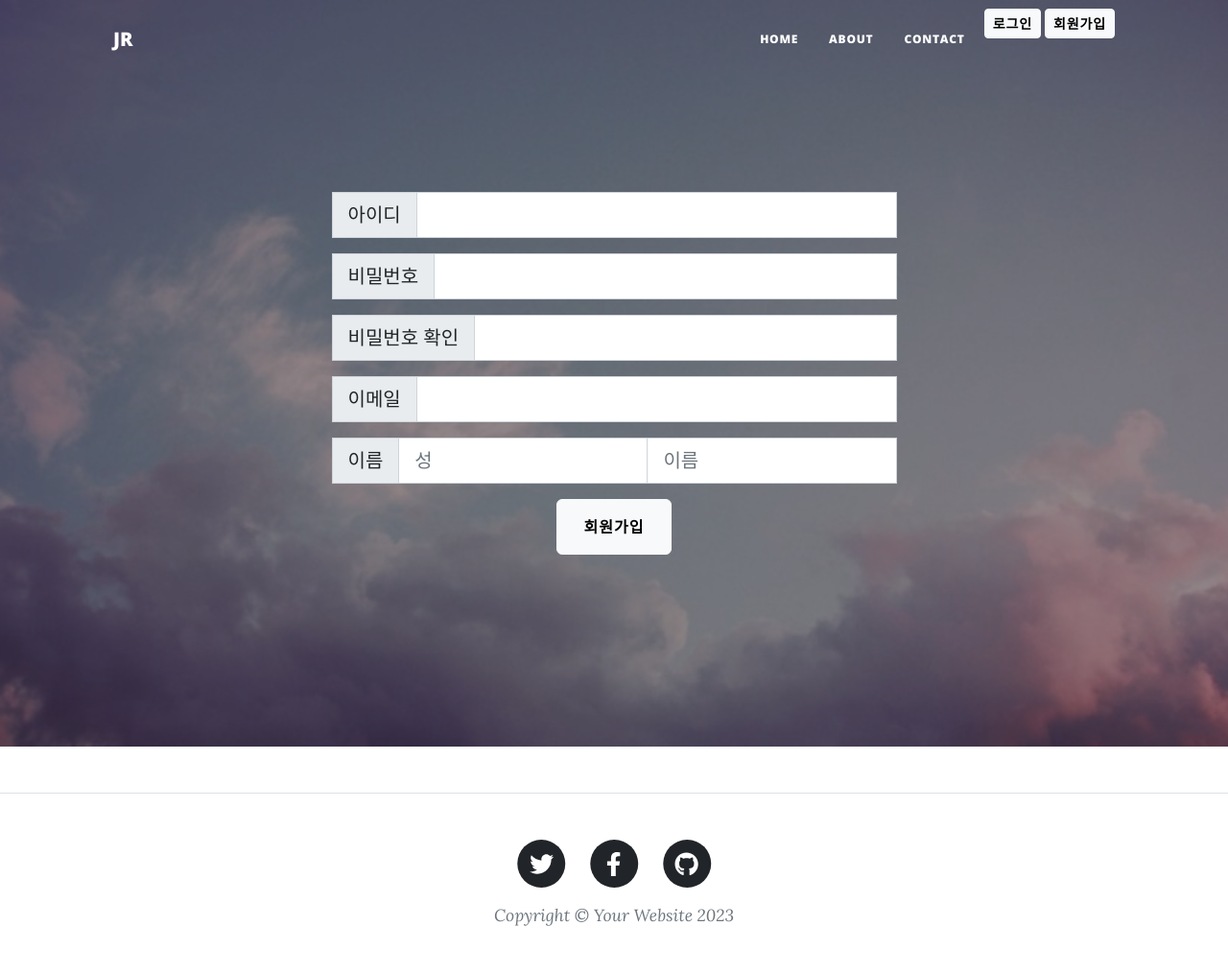
After one commit to JangJuRi/my_blog, a Django app: page /signup/ in a window 1280 px wide. The commit adds this page. Shown: the whole page at 96% size. Run offline with Django 5.2, Linux system fonts and the light colour scheme; some libraries are stand-ins or nearby versions.

Commit message:
회원가입 추가

```diff
--- a/board/views.py
+++ b/board/views.py
@@ -3,7 +3,8 @@ import datetime
 from django.shortcuts import render, redirect
 from django.utils import timezone
 from django.core.paginator import Paginator
-from board.models import Board, User
+from board.models import Board
+from users.models import User
 
 def board_list(request):
     search_title = request.GET.get('searchTitle')
--- a/config/settings.py
+++ b/config/settings.py
@@ -125,3 +125,4 @@ STATICFILES_DIRS = [BASE_DIR / "static"]
 # https://docs.djangoproject.com/en/5.0/ref/settings/#default-auto-field
 
 DEFAULT_AUTO_FIELD = 'django.db.models.BigAutoField'
+AUTH_USER_MODEL = "users.User"
--- a/config/urls.py
+++ b/config/urls.py
@@ -17,7 +17,7 @@ Including another URLconf
 from django.contrib import admin
 from django.urls import path
 from board.views import board_list, board_detail, board_write, save_board, remove_board
-from users.views import login_page, logout_view
+from users.views import login_page, logout_view, signup_page
 
 urlpatterns = [
     path('admin/', admin.site.urls),
@@ -27,5 +27,6 @@ urlpatterns = [
     path('board/save/', save_board),
     path('board/remove/<int:board_id>/', remove_board),
     path('login/', login_page),
-    path('logout/', logout_view)
+    path('logout/', logout_view),
+    path('signup/', signup_page)
 ]
--- a/users/form.py
+++ b/users/form.py
@@ -1,17 +1,45 @@
 from django import forms
 from users.models import User
+class SignUpForm(forms.ModelForm):
+    class Meta:
+        model = User
+        fields = {
+            "username",
+            "password",
+            "password_confirm",
+            "email",
+            "first_name",
+            "last_name"
+        }
+        labels = {
+            "username" : "아이디",
+            "password" : "비밀번호",
+            "password_confirm" : "비밀번호 확인",
+            "email" : "이메일",
+            "last_name" : "성",
+            "first_name" : "이름"
+        }
+        widgets = {
+            "username" : forms.TextInput(attrs={'class': 'form-control'}),
+            "password" : forms.PasswordInput(attrs={'class': 'form-control'}),
+            "password_confirm" : forms.PasswordInput(attrs={'class': 'form-control'}),
+            "email" : forms.EmailInput(attrs={'class': 'form-control'}),
+            "last_name" : forms.TextInput(attrs={'class': 'form-control', 'placeholder': '성'}),
+            "first_name" : forms.TextInput(attrs={'class': 'form-control', 'placeholder': '이름'})
+        }
+
 class LoginForm(forms.ModelForm):
     class Meta:
         model = User
         fields = {
-            "accountId",
-            "password"
+            "username",
+            "password",
         }
         labels = {
-            "accountId" : "아이디",
-            "password" : "비밀번호"
+            "username" : "아이디",
+            "password" : "비밀번호",
         }
         widgets = {
-            "accountId" : forms.TextInput(attrs={'class': 'form-control'}),
-            "password" : forms.PasswordInput(attrs={'class': 'form-control'})
+            "username" : forms.TextInput(attrs={'class': 'form-control'}),
+            "password" : forms.PasswordInput(attrs={'class': 'form-control'}),
         }
--- a/users/models.py
+++ b/users/models.py
@@ -1,7 +1,6 @@
+from django.contrib.auth.models import AbstractUser
 from django.db import models
 
-class User(models.Model):
-    accountId = models.CharField(max_length=20)
-    name = models.CharField(max_length=20)
-    email = models.EmailField(max_length=40)
-    password = models.CharField(max_length=20)
+class User(AbstractUser):
+    password_confirm = models.CharField(max_length=100)
+    profile_image = models.ImageField(upload_to="users/profile", blank=True)
--- /dev/null
+++ b/users/templates/signup.html
@@ -0,0 +1,50 @@
+{% extends 'base.html' %}
+{% load static %}
+{% block content %}
+<body>
+<header class="masthead" style="background-image: url({% static 'assets/img/cloud.jpg' %})">
+    <div class="container position-relative px-4 px-lg-5">
+        <div class="row gx-4 gx-lg-5 justify-content-center">
+            <div class="col-md-10 col-lg-8 col-xl-7">
+                <div class="site-heading">
+                    <form method="post">
+                        {% csrf_token %}
+                        <div class="input-group mb-3 input-group-lg">
+                            <span class="input-group-text">아이디</span>
+                            {{form.username}}
+                        </div>
+                        <div class="input-group mb-3 input-group-lg">
+                            <span class="input-group-text">비밀번호</span>
+                            {{form.password}}
+                        </div>
+                        <div class="input-group mb-3 input-group-lg">
+                            <span class="input-group-text">비밀번호 확인</span>
+                            {{form.password_confirm}}
+                        </div>
+                        {% if form.password_confirm.errors %}
+                        <div>
+                            <ul>
+                                {% for error in form.password_confirm.errors %}
+                                <li>{{ error }}</li>
+                                {% endfor %}
+                            </ul>
+                        </div>
+                        {% endif %}
+                        <div class="input-group mb-3 input-group-lg">
+                            <span class="input-group-text">이메일</span>
+                            {{form.email}}
+                        </div>
+                        <div class="input-group mb-3 input-group-lg">
+                            <span class="input-group-text">이름</span>
+                            {{form.last_name}}
+                            {{form.first_name}}
+                        </div>
+                        <button type="submit" class="btn btn-light">회원가입</button>
+                    </form>
+                </div>
+            </div>
+        </div>
+    </div>
+</header>
+</body>
+{% endblock%}
--- a/users/views.py
+++ b/users/views.py
@@ -1,8 +1,8 @@
 from django.contrib.auth import authenticate, login, logout
 from django.shortcuts import render, redirect
 
-from users.form import LoginForm
-
+from users.form import LoginForm, SignUpForm
+from users.models import User
 
 def login_page(request):
     if request.user.is_authenticated:
@@ -10,19 +10,17 @@ def login_page(request):
 
     if request.method == "POST":
         form = LoginForm(data=request.POST)
-        if form.is_valid():
-            accountId = form.cleaned_data["accountId"]
-            password = form.cleaned_data["password"]
+        username = request.POST["username"]
+        password = request.POST["password"]
 
-            user = authenticate(username=accountId, password=password)
+        user = authenticate(username=username, password=password)
 
-            if user:
-                login(request, user)
-                return redirect("/")
-            else:
-                print("계정정보 일치X")
+        if user:
+            login(request, user)
+            return redirect("/")
         else:
-            print('에러')
+            print("계정정보 일치X")
+
 
         return render(request, 'login.html', {'form': form})
 
@@ -33,3 +31,37 @@ def login_page(request):
 def logout_view(request):
     logout(request)
     return redirect("/")
+
+def signup_page(request):
+    if request.method == "POST":
+        form = SignUpForm(data=request.POST)
+
+        if form.is_valid():
+            username = form.cleaned_data["username"]
+            password = form.cleaned_data["password"]
+            password_confirm = form.cleaned_data["password_confirm"]
+            email = form.cleaned_data["email"]
+            first_name = form.cleaned_data["first_name"]
+            last_name = form.cleaned_data["last_name"]
+
+            if password != password_confirm:
+                form.add_error("password_confirm", "비밀번호가 일치하지 않습니다.")
+
+            if User.objects.filter(username=username).exists():
+                form.add_error("username", "이미 존재하는 아이디입니다.")
+
+            if form.errors:
+                return render(request, 'signup.html', {'form': form})
+
+            else:
+                User.objects.create_user(
+                    username=username,
+                    password=password,
+                    email=email,
+                    first_name=first_name,
+                    last_name=last_name
+                )
+                return render(request, 'login.html')
+    else:
+        form = SignUpForm()
+        return render(request, 'signup.html', {'form': form})
```
Also changed, not shown: users/templates/login.html (+20 -1 lines), users/migrations/0003_rename_accountid_user_account_id_user_first_name_and_more.py (added), users/migrations/0004_user_last_login.py (added), users/migrations/0005_rename_account_id_user_username.py (added), users/migrations/0006_alter_user_username.py (added), users/migrations/0007_alter_user_options_alter_user_managers_and_more.py (added), users/migrations/0008_alter_user_first_name_alter_user_last_name.py (added), users/migrations/0009_remove_user_name_alter_user_first_name_and_more.py (added), users/migrations/0010_alter_user_password_alter_user_password_confirm.py (added), users/migrations/0011_user_profile_image_alter_user_email_and_more.py (added).
